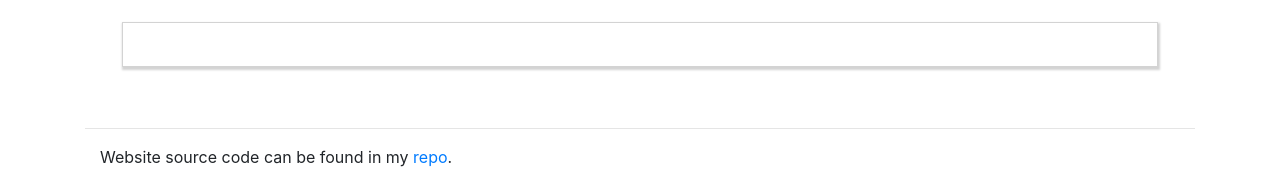
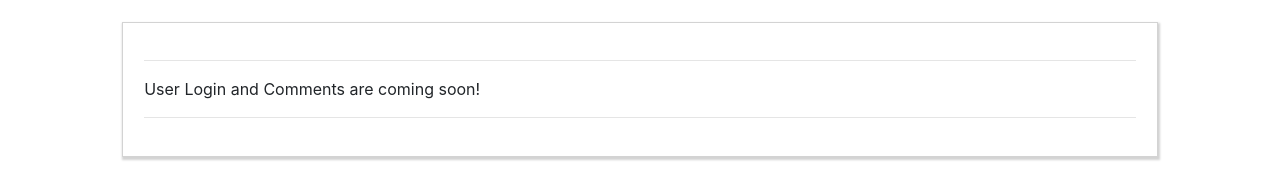
Before and after one commit to spwhite1337/website, a Vue app in the folder frontend/: page /Blog in a window 1280 px wide. Shown: the part 249-418 px from the top of the page. Built offline with nearby package versions, Linux system fonts and the light colour scheme.

Commit message:
User login and comments are coming soon

```diff
--- a/frontend/src/components/Blog.vue
+++ b/frontend/src/components/Blog.vue
@@ -32,6 +32,11 @@
           <transition name="slide">
               <router-view></router-view>
           </transition>
+          <hr>
+          <p>
+              User Login and Comments are coming soon!
+          </p>
+          <hr>
       </div>
 
   </div>
--- a/frontend/src/components/Home.vue
+++ b/frontend/src/components/Home.vue
@@ -36,6 +36,11 @@
       The Blog is all over the place, but mostly serves as a repository of Book reviews for pretentious stuff I read.
       <em>The Definition of Science</em> is probably my favorite but they are all similar.
     </p>
+    <hr>
+    <p>
+        User Login and Comments are coming soon!
+    </p>
+    <hr>
   </div>
 </template>
 
```
